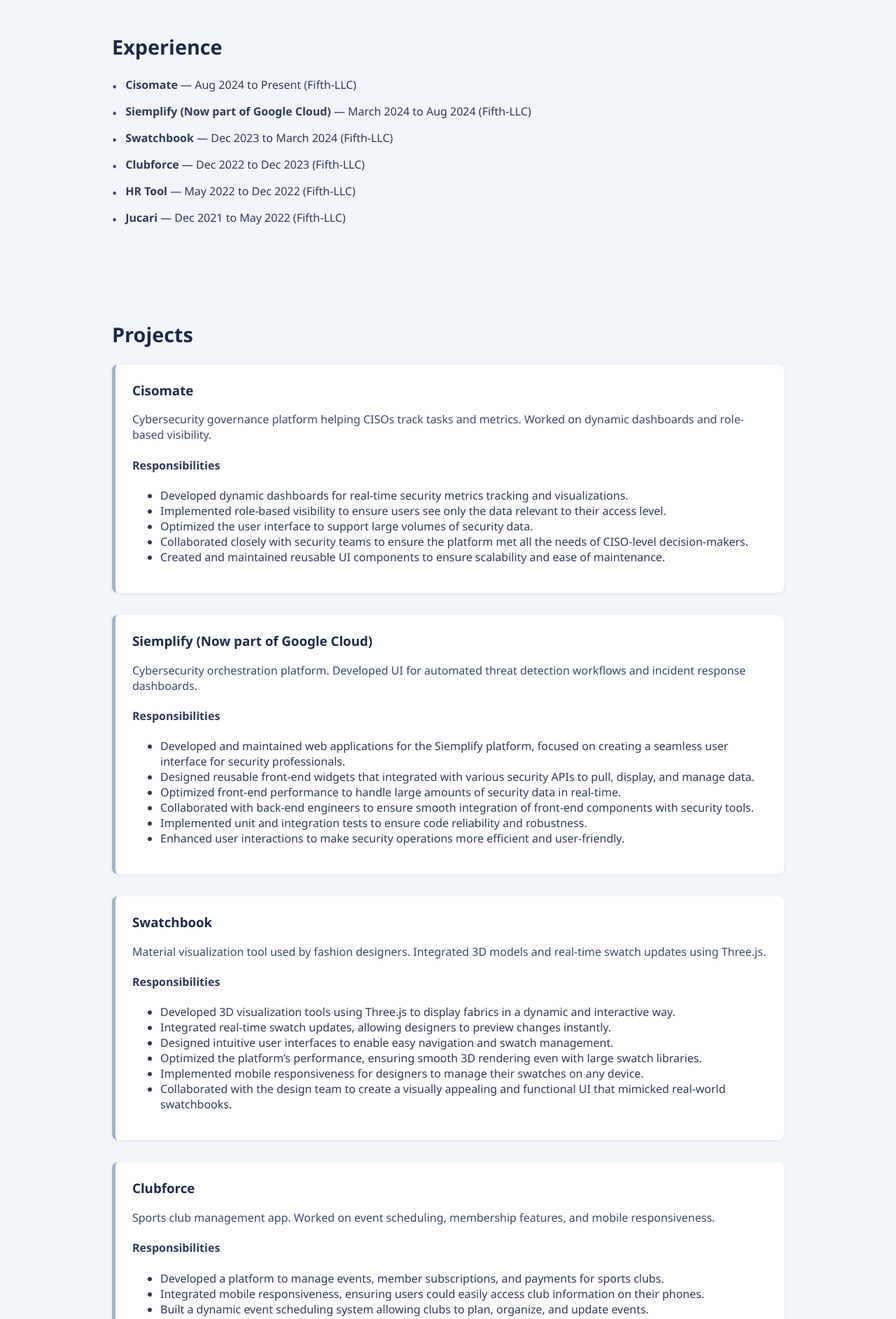
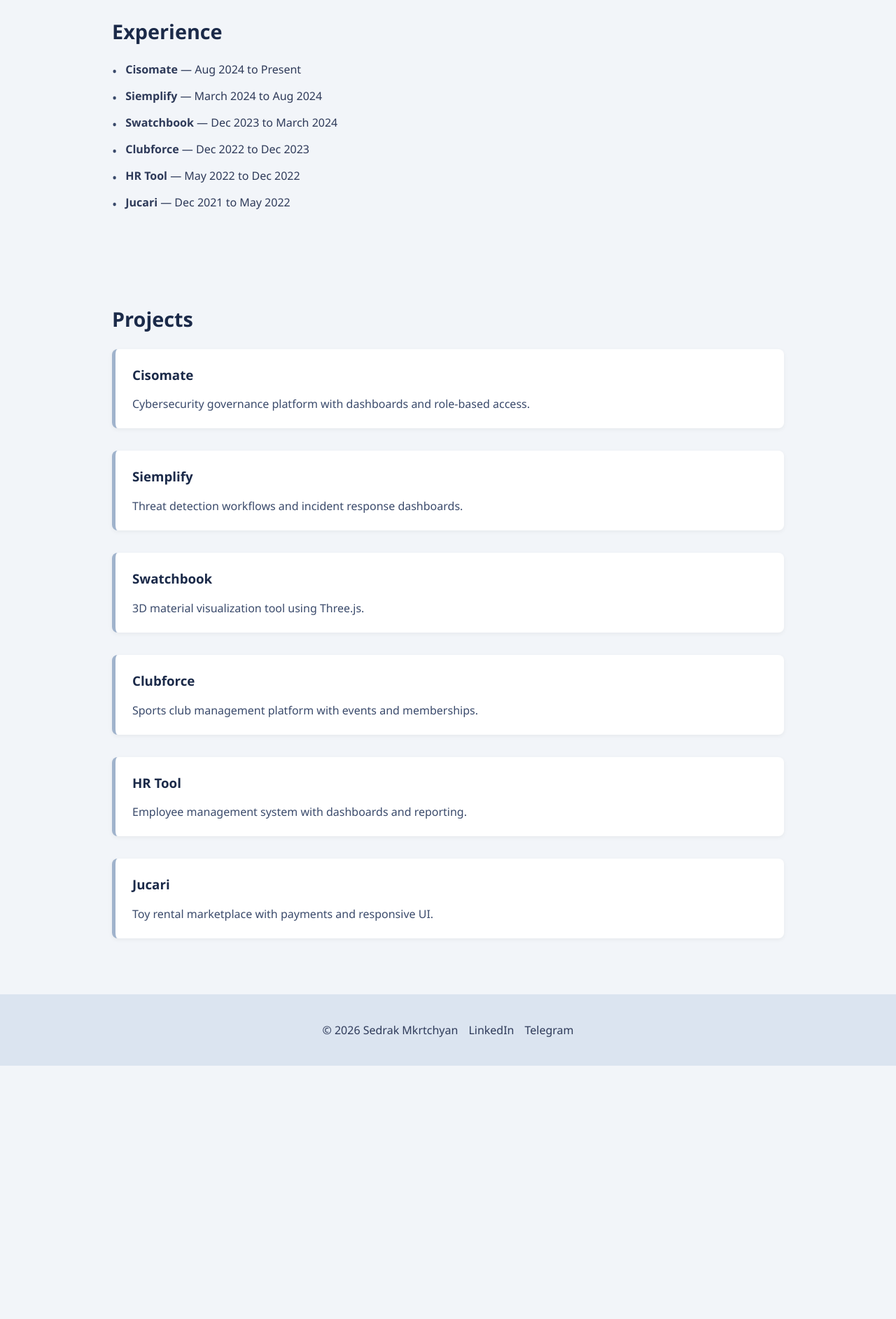
Before and after one commit to sedrakNG/portfolio, a plain HTML site: page index.html in a window 1280 px wide. Shown: the part 840-2725 px from the top of the page at 70% size. After the commit the page ends 2363 px from the top, so only its background shows below. Drawn offline with Linux system fonts and the light colour scheme.

Commit message:
Update index.html

```diff
--- a/index.html
+++ b/index.html
@@ -1,16 +1,19 @@
 <!DOCTYPE html>
 <html lang="en">
+<head>
+  <meta charset="UTF-8" />
+  <meta name="viewport" content="width=device-width, initial-scale=1.0" />
+  <title>Sedrak Mkrtchyan - Frontend Developer</title>
+
   <style>
-/* Reset and base styles */
     body {
       margin: 0;
       font-family: 'Segoe UI', Tahoma, Geneva, Verdana, sans-serif;
-  background-color: #f2f5f9; /* light gray-blue background */
-  color: #2e3a59; /* dark blue text */
+      background-color: #f2f5f9;
+      color: #2e3a59;
       scroll-behavior: smooth;
     }
 
-/* Header */
     header {
       background-color: #dbe4f0;
       padding: 2rem;
@@ -44,7 +47,6 @@
       color: #1a2033;
     }
 
-/* Sections */
     section {
       padding: 3rem 2rem;
       max-width: 960px;
@@ -57,7 +59,6 @@
       color: #1b2a49;
     }
 
-/* Skills */
     .skills-grid {
       display: flex;
       flex-wrap: wrap;
@@ -78,7 +79,6 @@
       font-size: 0.9rem;
     }
 
-/* Experience */
     .timeline {
       list-style: none;
       padding-left: 0;
@@ -98,7 +98,6 @@
       font-size: 1.2rem;
     }
 
-/* Projects */
     .project {
       background-color: #ffffff;
       padding: 1.5rem;
@@ -118,35 +117,26 @@
       color: #3a4a6b;
     }
 
-/* Footer */
     footer {
       text-align: center;
       padding: 1.5rem;
       background-color: #dbe4f0;
-  color: #2e3a59 !important;
+      color: #2e3a59;
       display: flex;
       justify-content: center;
       gap: 15px;
-
-  a {
-    color: #2e3a59 !important;
-  }
+      flex-wrap: wrap;
     }
 
-</style>
-
-<head>
-  <meta charset="UTF-8" />
-  <meta name="viewport" content="width=device-width, initial-scale=1.0" />
-  <title>Sedrak Mkrtchyan - Frontend Developer</title>
-  <style>
-    html {
-      scroll-behavior: smooth;
+    footer a {
+      color: #2e3a59;
+      text-decoration: none;
     }
   </style>
 </head>
 
 <body>
+
 <header>
   <h1>Sedrak Mkrtchyan</h1>
   <p>Frontend Developer | Angular Specialist</p>
@@ -161,7 +151,7 @@
 <section id="about">
   <h2 class="section-title">About Me</h2>
   <p>
-      Passionate and results-driven Frontend Developer with over 3.5 years of experience crafting beautiful and functional web applications using Angular. Known for my strong problem-solving skills and attention to detail, I love creating smooth user experiences that drive engagement.
+    Passionate and results-driven Frontend Developer with over 5 years of experience crafting beautiful and functional web applications using Angular.
   </p>
 </section>
 
@@ -171,13 +161,14 @@
     <div class="skill-category">
       <h3>Frameworks & Libraries</h3>
       <div class="skill-badges">
-          <span>Angular (9-19)</span>
+        <span>Angular (9-20)</span>
         <span>NgRx</span>
         <span>RxJS</span>
         <span>Three.js</span>
         <span>Cypress</span>
       </div>
     </div>
+
     <div class="skill-category">
       <h3>Languages & Styling</h3>
       <div class="skill-badges">
@@ -205,109 +196,58 @@
 <section id="experience">
   <h2 class="section-title">Experience</h2>
   <ul class="timeline">
-      <li><strong>Cisomate</strong> — Aug 2024 to Present (Fifth-LLC)</li>
-      <li><strong>Siemplify (Now part of Google Cloud)</strong> — March 2024 to Aug 2024 (Fifth-LLC)</li>
-      <li><strong>Swatchbook</strong> — Dec 2023 to March 2024 (Fifth-LLC)</li>
-      <li><strong>Clubforce</strong> — Dec 2022 to Dec 2023 (Fifth-LLC)</li>
-      <li><strong>HR Tool</strong> — May 2022 to Dec 2022 (Fifth-LLC)</li>
-      <li><strong>Jucari</strong> — Dec 2021 to May 2022 (Fifth-LLC)</li>
+    <li><strong>Cisomate</strong> — Aug 2024 to Present</li>
+    <li><strong>Siemplify</strong> — March 2024 to Aug 2024</li>
+    <li><strong>Swatchbook</strong> — Dec 2023 to March 2024</li>
+    <li><strong>Clubforce</strong> — Dec 2022 to Dec 2023</li>
+    <li><strong>HR Tool</strong> — May 2022 to Dec 2022</li>
+    <li><strong>Jucari</strong> — Dec 2021 to May 2022</li>
   </ul>
 </section>
 
 <section id="projects">
   <h2 class="section-title">Projects</h2>
 
-    <div class="project" id="project-cisomate">
+  <div class="project">
     <h3>Cisomate</h3>
-      <p>Cybersecurity governance platform helping CISOs track tasks and metrics. Worked on dynamic dashboards and role-based visibility.</p>
-      <h4>Responsibilities</h4>
-      <ul>
-        <li>Developed dynamic dashboards for real-time security metrics tracking and visualizations.</li>
-        <li>Implemented role-based visibility to ensure users see only the data relevant to their access level.</li>
-        <li>Optimized the user interface to support large volumes of security data.</li>
-        <li>Collaborated closely with security teams to ensure the platform met all the needs of CISO-level decision-makers.</li>
-        <li>Created and maintained reusable UI components to ensure scalability and ease of maintenance.</li>
-      </ul>
+    <p>Cybersecurity governance platform with dashboards and role-based access.</p>
   </div>
 
-    <div class="project" id="project-siemplify">
-      <h3>Siemplify (Now part of Google Cloud)</h3>
-      <p>Cybersecurity orchestration platform. Developed UI for automated threat detection workflows and incident response dashboards.</p>
-      <h4>Responsibilities</h4>
-      <ul>
-        <li>Developed and maintained web applications for the Siemplify platform, focused on creating a seamless user interface for security professionals.</li>
-        <li>Designed reusable front-end widgets that integrated with various security APIs to pull, display, and manage data.</li>
-        <li>Optimized front-end performance to handle large amounts of security data in real-time.</li>
-        <li>Collaborated with back-end engineers to ensure smooth integration of front-end components with security tools.</li>
-        <li>Implemented unit and integration tests to ensure code reliability and robustness.</li>
-        <li>Enhanced user interactions to make security operations more efficient and user-friendly.</li>
-      </ul>
+  <div class="project">
+    <h3>Siemplify</h3>
+    <p>Threat detection workflows and incident response dashboards.</p>
   </div>
 
-    <div class="project" id="project-swatchbook">
+  <div class="project">
     <h3>Swatchbook</h3>
-      <p>Material visualization tool used by fashion designers. Integrated 3D models and real-time swatch updates using Three.js.</p>
-      <h4>Responsibilities</h4>
-      <ul>
-        <li>Developed 3D visualization tools using Three.js to display fabrics in a dynamic and interactive way.</li>
-        <li>Integrated real-time swatch updates, allowing designers to preview changes instantly.</li>
-        <li>Designed intuitive user interfaces to enable easy navigation and swatch management.</li>
-        <li>Optimized the platform’s performance, ensuring smooth 3D rendering even with large swatch libraries.</li>
-        <li>Implemented mobile responsiveness for designers to manage their swatches on any device.</li>
-        <li>Collaborated with the design team to create a visually appealing and functional UI that mimicked real-world swatchbooks.</li>
-      </ul>
+    <p>3D material visualization tool using Three.js.</p>
   </div>
 
-    <div class="project" id="project-clubforce">
+  <div class="project">
     <h3>Clubforce</h3>
-      <p>Sports club management app. Worked on event scheduling, membership features, and mobile responsiveness.</p>
-      <h4>Responsibilities</h4>
-      <ul>
-        <li>Developed a platform to manage events, member subscriptions, and payments for sports clubs.</li>
-        <li>Integrated mobile responsiveness, ensuring users could easily access club information on their phones.</li>
-        <li>Built a dynamic event scheduling system allowing clubs to plan, organize, and update events.</li>
-        <li>Developed and maintained user authentication and authorization to ensure only authorized users could manage sensitive club data.</li>
-        <li>Implemented data visualization tools to help clubs track member participation and event statistics.</li>
-        <li>Optimized the platform’s performance for a smooth experience even during peak usage periods.</li>
-      </ul>
+    <p>Sports club management platform with events and memberships.</p>
   </div>
 
-    <div class="project" id="project-hrtool">
+  <div class="project">
     <h3>HR Tool</h3>
-      <p>Internal HR system with leave management, employee records, and role-based access. Focused on performance and scalability.</p>
-      <h4>Responsibilities</h4>
-      <ul>
-        <li>Developed and maintained web applications to handle employee records, leave requests, and role-based access control.</li>
-        <li>Implemented modular front-end components that could be reused across different sections of the HR tool.</li>
-        <li>Built a user-friendly dashboard for HR administrators to view and manage employee data.</li>
-        <li>Worked closely with HR teams to ensure the platform met all requirements for managing personnel and leave policies.</li>
-        <li>Optimized the application for scalability, ensuring it could grow alongside the company’s needs.</li>
-        <li>Created detailed reports and data visualizations to assist HR teams in decision-making.</li>
-        <li>Integrated real-time data updates to provide HR teams with the most accurate and up-to-date information.</li>
-      </ul>
+    <p>Employee management system with dashboards and reporting.</p>
   </div>
 
-    <div class="project" id="project-jucari">
+  <div class="project">
     <h3>Jucari</h3>
-      <p>A dynamic platform for renting and managing toys. Built with Angular, integrated payments, and responsive UI.</p>
-      <h4>Responsibilities</h4>
-      <ul>
-        <li>Developed interactive web components for a dynamic toy rental marketplace using Angular and JavaScript.</li>
-        <li>Created a responsive UI to ensure users could easily navigate and interact with the platform on both desktop and mobile devices.</li>
-        <li>Integrated payment systems to handle rental transactions securely and efficiently.</li>
-        <li>Optimized user interface performance for quick load times and smooth transitions.</li>
-        <li>Collaborated with back-end teams to ensure accurate data handling for toy availability and rental history.</li>
-        <li>Built reusable UI components for managing toy listings and rental processes.</li>
-        <li>Ensured accessibility and usability for all users, including those with disabilities, by following WCAG guidelines.</li>
-      </ul>
+    <p>Toy rental marketplace with payments and responsive UI.</p>
   </div>
-
 </section>
 
 <footer>
-    <p>&copy; 2025 Sedrak Mkrtchyan</p>
-    <p><a target="_blank" href="https://www.linkedin.com/in/sedrak1/">Linkedin</a></p>
+  <p>&copy; <span id="year"></span> Sedrak Mkrtchyan</p>
+  <p><a target="_blank" href="https://www.linkedin.com/in/sedrak1/">LinkedIn</a></p>
   <p><a target="_blank" href="https://t.me/sedrak_mk/">Telegram</a></p>
 </footer>
+
+<script>
+  document.getElementById("year").textContent = new Date().getFullYear();
+</script>
+
 </body>
 </html>
```
Lines whose indentation alone changed are shown as unchanged.
